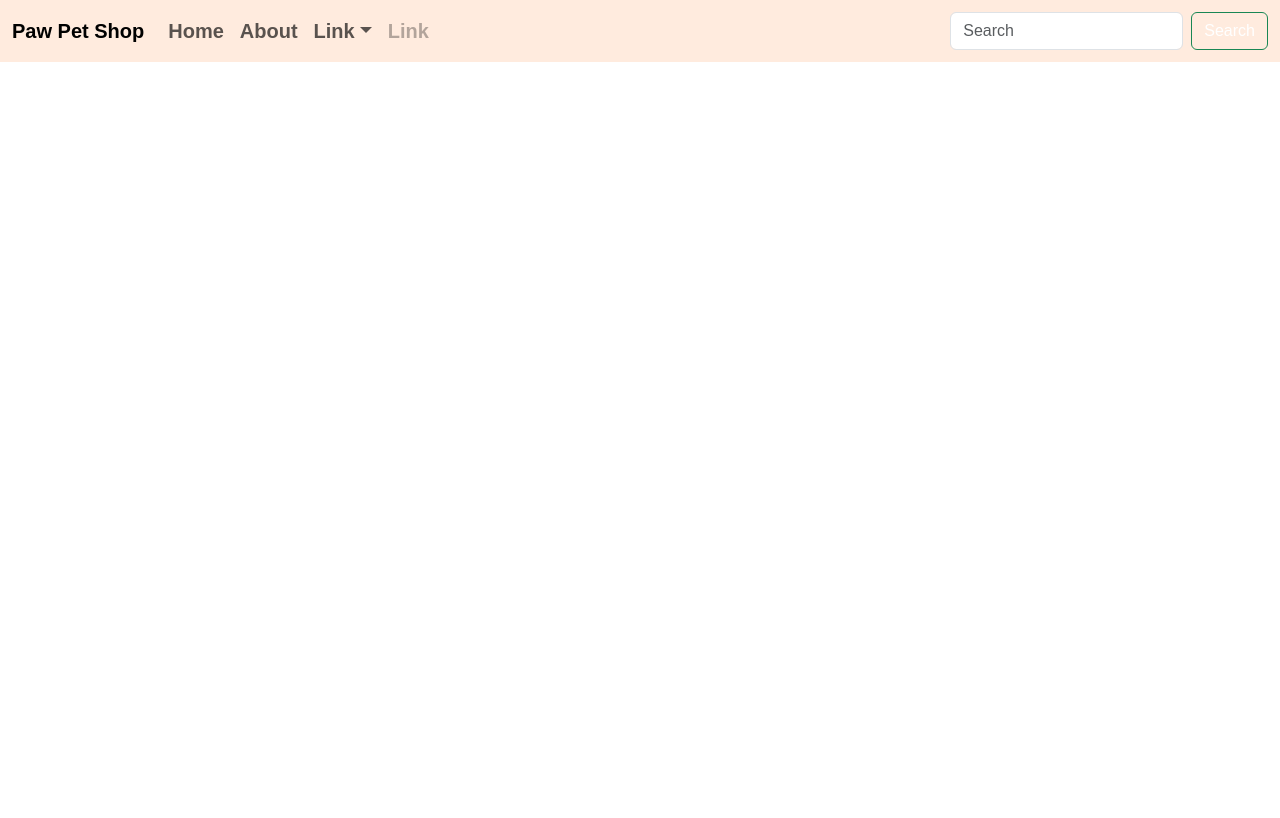
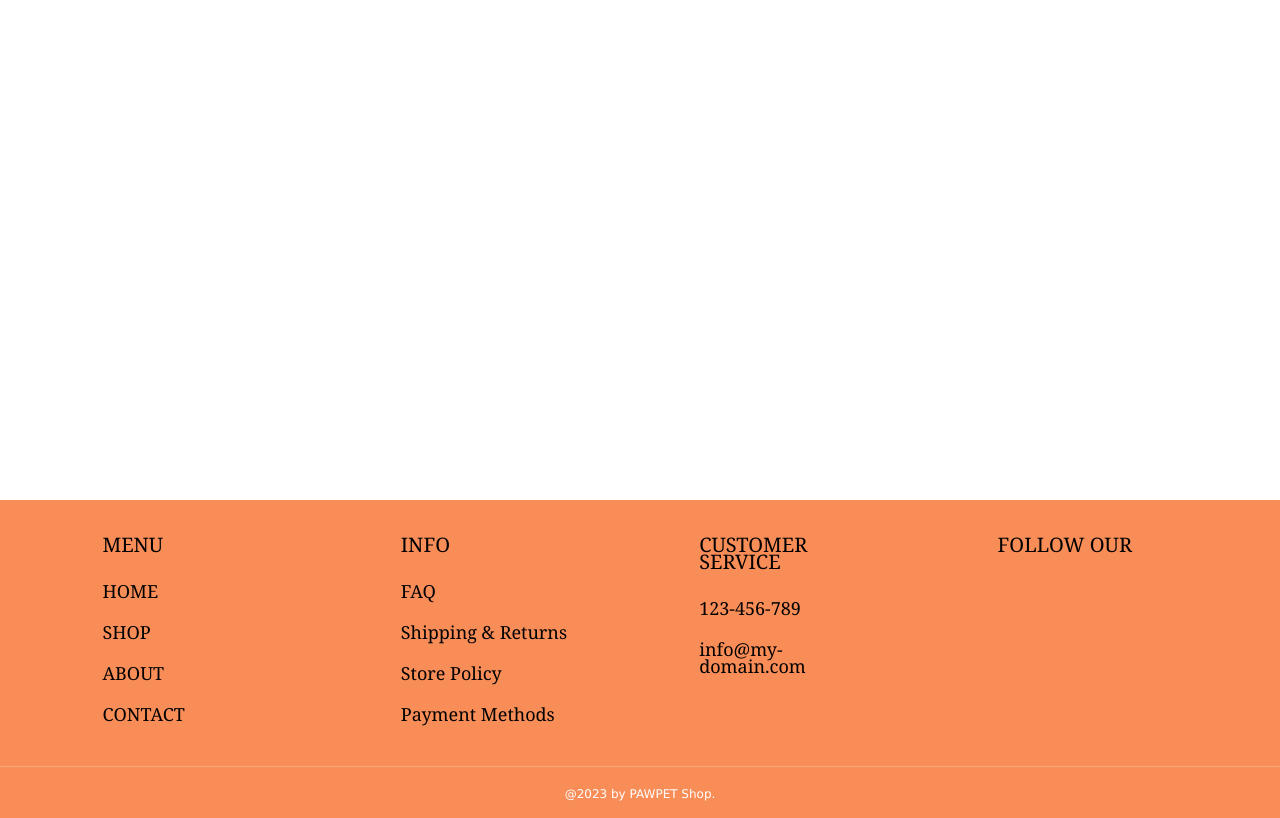
Before and after one commit to xrnhy2911/paw-pet-shop, a React (Create React App) app: page / in a window 1280 px wide. Built offline with nearby package versions, Linux system fonts and the light colour scheme.

Commit message:
Footer
footer#1

```diff
--- a/src/App.js
+++ b/src/App.js
@@ -1,10 +1,10 @@
 import './App.css';
-
+import Footer from './components/footer/footer';
 import Header from './components/header/Header';
 function App() {
   return (
     <div className="App">
-      <Header />
+      <Footer />
     </div>
   );
 }
--- /dev/null
+++ b/src/components/footer/footer.css
@@ -0,0 +1,146 @@
+ .sectiom_padding{
+    padding: 4rem 4rem;
+}
+
+.footer{
+    background-color: #F88D58 ;
+    font-family:Cambria, Cochin, Georgia, Times, 'Times New Roman', serif, 'Times New Roman';
+}
+.sb_footer{
+    display: flex;
+    flex-direction: column;
+    margin-top: 500px;
+}
+
+.sb_footer-link{
+    display: flex;
+    justify-content: space-evenly;
+    align-items: flex-start;
+    flex-direction: row;
+    flex-wrap: wrap;
+    width: 100%;
+    text-align: left;
+    margin-bottom:  3px;
+}
+
+
+.sb_footer-link_div {
+    width: 180px;
+    margin: 1rem;
+    display: flex;
+    justify-content:flex-start;
+    flex-direction: column;
+}
+
+
+.socialmedia{
+    display: flex;
+    flex-direction: row;
+}
+
+.sb_footer-link_div h4{
+    font-size: 20px;
+    line-height: 17px;
+    margin-bottom: 0.9rem;
+    color: black;
+    margin-top: 20px;
+}
+
+.sb_footer-link_div a p{
+    font-size: 18px;
+    line-height: 17px;
+    margin-top: 1rem;
+}
+
+.sb_footer-link_div a{
+    text-decoration: none;
+
+}
+
+.sb_footer-link_div p{
+    font-size: 15px;
+    line-height: 15px;
+    margin: 0.5rem 0;
+    cursor: pointer;
+    color: black;
+}
+
+.sb_footer-below {
+    display: flex;
+    line-height: row;
+    justify-content: space-around;
+    margin-top: 0.2rem;
+}
+
+.sb_footer-below-link{
+    display: flex;
+    flex-direction: row;
+}
+
+.sb_footer-below-link p{
+    font-size: 13px;
+    line-height: 15px;
+    margin-left: 2rem;
+    color: white;
+    font-weight: 600;
+
+}
+
+hr{
+    color: beige !important;
+    width: 100%;
+}
+
+.sb_footer-copyright p{
+    font-size: 12px;
+    line-height: 15px;
+    color: white;
+    font-weight: 500;
+    font-family:Verdana, Geneva, Tahoma, sans-serif;
+}
+
+@media screen and (max-width:850px) {
+    .sb_footer{
+        font-size: 34px;
+        line-height: 42px;
+    }
+
+}
+
+@media screen and (max-width:550px) {
+    .sb_footer{
+        font-size: 34px;
+        line-height: 42px;
+
+    }
+
+    .sb_footer-link div {
+        margin: 1rem 0;
+    }
+
+    .sb_footer-btn p{
+        font-size: 14px;
+        line-height: 20px;
+    }
+
+    .sb_footer-below{
+        flex-direction: column;
+        justify-content: left;
+    }
+
+    .sb_footer-below-link{
+        flex-direction: column;
+    }
+
+    .sb_footer-below-link p{
+        margin-top: 1rem;
+        margin-left: 0rem;
+    }
+}
+
+@media screen and (max-width:400px) {
+    .sb_footer{
+        font-size: 27px;
+    }
+
+}
--- /dev/null
+++ b/src/components/footer/footer.jsx
@@ -0,0 +1,88 @@
+import React from "react";
+import Button from "react-bootstrap/Button";
+import Container from "react-bootstrap/Container";
+import Form from "react-bootstrap/Form";
+import Nav from "react-bootstrap/Nav";
+import Navbar from "react-bootstrap/Navbar";
+import NavDropdown from "react-bootstrap/NavDropdown";
+/* import fb from '';
+import insta from "../img/instagram.png"; */
+
+import { BrowserRouter as Router, Routes, Route, Link } from "react-router-dom";
+import "../footer/footer.css";
+import { data } from "jquery";
+ export default function Footer(){
+    return (
+        <div className="footer">
+            <div className="sb_footer">
+                <div className="sb_footer-link">
+                    <div className="sb_footer-link_div">
+                        <h4>MENU</h4>
+                            <a href="/home">
+                                <p>HOME</p>
+                            </a>
+
+                            <a href="/shop">
+                                <p>SHOP</p>
+                            </a>
+
+                            <a href="/about">
+                                <p>ABOUT</p>
+                            </a>
+
+                            <a href="/contact">
+                                <p>CONTACT</p>
+                            </a>
+                    </div>
+                    <div className="sb_footer-link_div">
+                        <h4>INFO</h4>
+                        <a href="/faq">
+                            <p>FAQ</p>
+                        </a>
+
+                        <a href="/Shipping">
+                            <p>Shipping & Returns</p>
+                        </a>
+
+                        <a href="/Store Policy">
+                            <p>Store Policy</p>
+                        </a>
+
+                        <a href="/Payment Methods">
+                            <p>Payment Methods</p>
+                        </a>
+                    </div>
+                    <div className="sb_footer-link_div">
+                        <h4>CUSTOMER SERVICE</h4>
+                        <a href="/hotline">
+                            <p>123-456-789</p>
+                        </a>
+
+                        <a href="/mail">
+                            <p>info@my-domain.com</p>
+                        </a>
+                    </div>
+
+                    <div className="sb_footer-link_div">
+                        <h4>FOLLOW OUR</h4>
+                        <div className="socialmedia">
+                            {/* <p><img src={'../'} alt="" srcset="" /></p>
+                            <p><img src={insta} alt="" srcset="" /></p> */}
+                        </div>
+                    </div>
+                </div>
+                <hr/>
+                <div className="sb_footer-below">
+                    <div className="sb_footer-copyright">
+                        <p>
+                            @{new Date().getFullYear()} by PAWPET Shop.
+                        </p>
+                    </div>
+                    {/* <div className="sb_footer-below-link">
+                        <a href="/term"><div><p>Terms & conditition</p></div></a>
+                    </div> */}
+                </div>
+            </div>
+        </div>
+    )
+}
--- a/src/components/header/Header.jsx
+++ b/src/components/header/Header.jsx
@@ -7,7 +7,7 @@ import Navbar from "react-bootstrap/Navbar";
 import NavDropdown from "react-bootstrap/NavDropdown";
 
 import { BrowserRouter as Router, Routes, Route, Link } from "react-router-dom";
-import "./header.css";
+import "../header/header.css";
 export default function Header() {
   return (
     <>
@@ -18,8 +18,8 @@ export default function Header() {
           // expand="lg"
           className="custom-header"
         >
-          <Container fluid className="custom-header">
-            <Navbar.Brand href="#">Paw Pet Shop</Navbar.Brand>
+          <Container className="custom-header">
+            <Navbar.Brand href="#">PawPet <br /> Shop</Navbar.Brand>
             <Navbar.Toggle aria-controls="navbarScroll" />
             <Navbar.Collapse id="navbarScroll">
               <Nav
--- a/src/components/header/header.css
+++ b/src/components/header/header.css
@@ -1,7 +1,7 @@
 .custom-header,
 .custom-header * {
-    background-color: #ffebde;
-    color: #f88d58;
+    background-color: #fffaf5 ;
+    color: #f88d58 !important;
     font-weight: 700;
     font-size: 20px;
     font-family: Arial, Helvetica, sans-serif;
@@ -13,11 +13,11 @@
 }
 
 .custom-search-btn {
-    background-color: #f88d58;
+    background-color: #f88d58 !important;
     color: white !important;
-    border: #f88d58;
+    border: #f88d58 !important;
 }
 
 .custom-search-btn:hover {
-    background-color: #ef6a28;
+    background-color: #ef6a28 !important;
 }
```
Also changed, not shown: src/img/facebook-logo.png (added), src/img/instagram.png (added).
